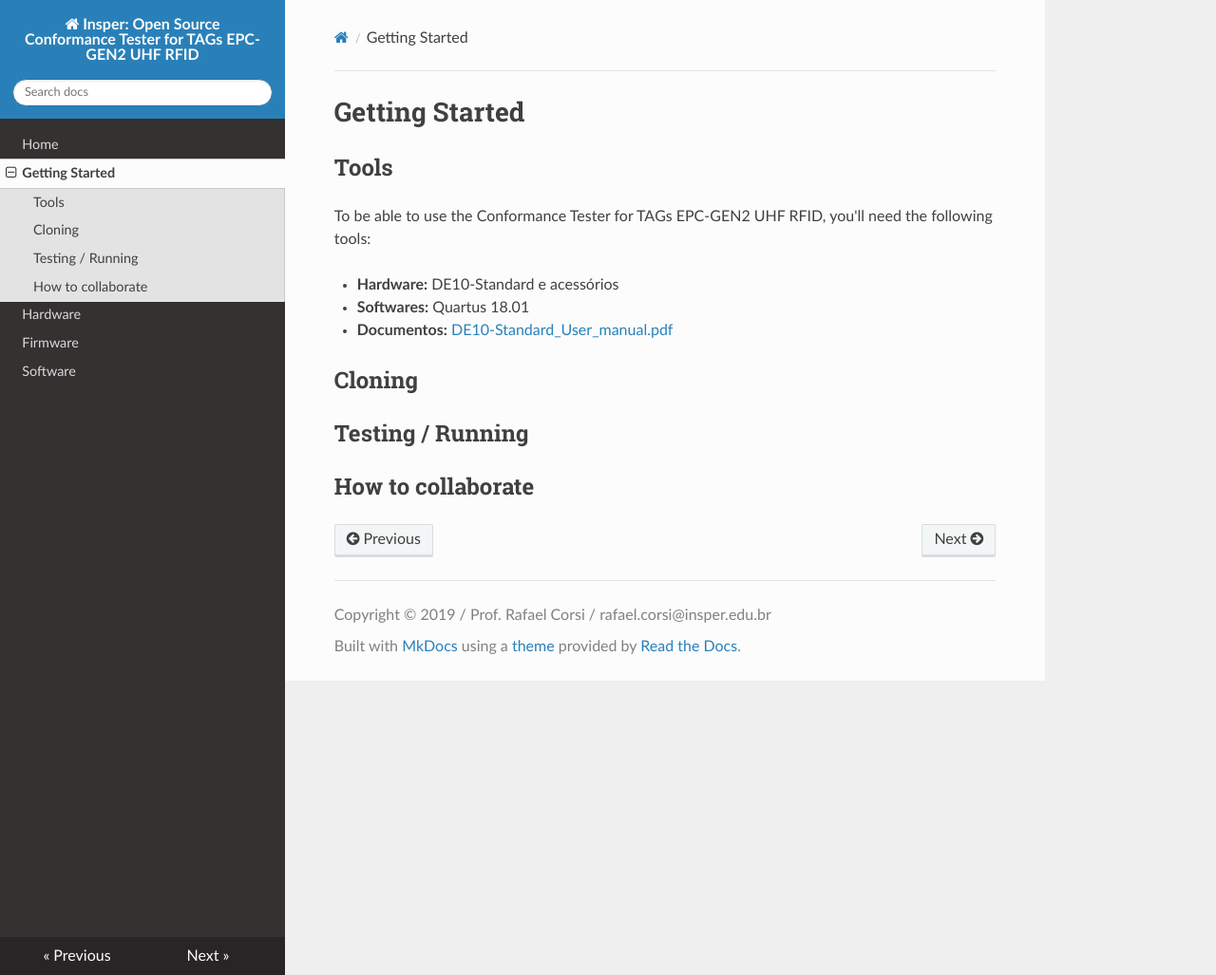
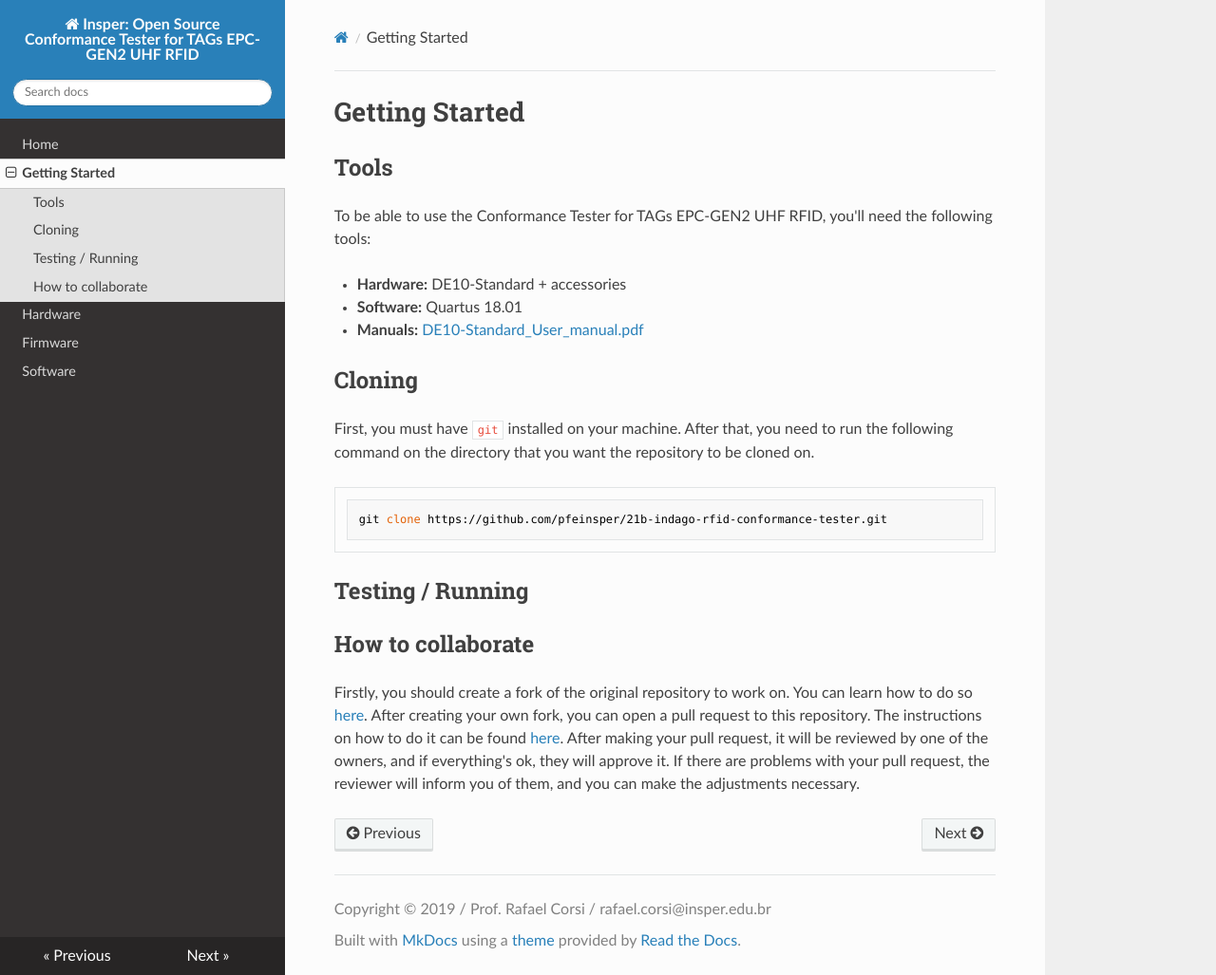
Before and after one commit to pfeinsper/21b-indago-rfid-conformance-tester, an MkDocs documentation site: the page built from docs-src/getting_started.md, in a window 1280 px wide and 1027 px high. Shown: the whole window at 95% size. Built offline with MkDocs 1.6.1, drawn with Linux system fonts in a browser that asks for light colours; nearby versions of some CDN libraries.

Commit message:
Start of tutorial on how to clone, run and collab

````diff
--- a/docs-src/getting_started.md
+++ b/docs-src/getting_started.md
@@ -4,12 +4,21 @@
 
 To be able to use the Conformance Tester for TAGs EPC-GEN2 UHF RFID, you'll need the following tools:
 
-- **Hardware:** DE10-Standard e acessórios
-- **Softwares:** Quartus 18.01
-- **Documentos:** [DE10-Standard_User_manual.pdf](https://github.com/Insper/DE10-Standard-v.1.3.0-SystemCD/tree/master/Manual)
+- **Hardware:** DE10-Standard + accessories
+- **Software:** Quartus 18.01
+- **Manuals:** [DE10-Standard_User_manual.pdf](https://github.com/Insper/DE10-Standard-v.1.3.0-SystemCD/tree/master/Manual)
 
 ## Cloning
+
+First, you must have `git` installed on your machine. After that, you need to run the following command on the directory that you want the repository to be cloned on.
+
+```
+git clone https://github.com/pfeinsper/21b-indago-rfid-conformance-tester.git
+```
 
 ## Testing / Running
 
 ## How to collaborate
+
+Firstly, you should create a fork of the original repository to work on. You can learn how to do so [here](https://docs.github.com/en/get-started/quickstart/fork-a-repo).
+After creating your own fork, you can open a pull request to this repository. The instructions on how to do it can be found [here](https://docs.github.com/en/pull-requests/collaborating-with-pull-requests/proposing-changes-to-your-work-with-pull-requests/creating-a-pull-request-from-a-fork). After making your pull request, it will be reviewed by one of the owners, and if everything's ok, they will approve it. If there are problems with your pull request, the reviewer will inform you of them, and you can make the adjustments necessary.
````
